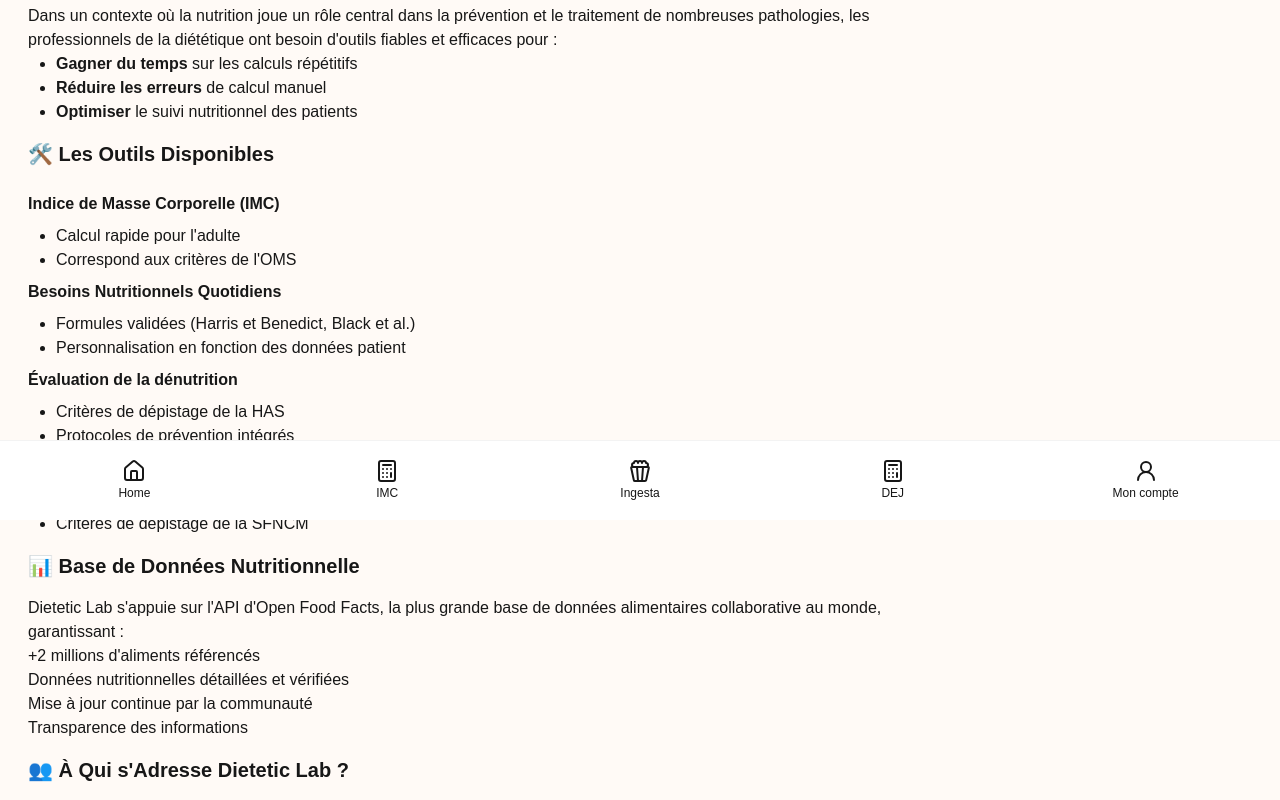
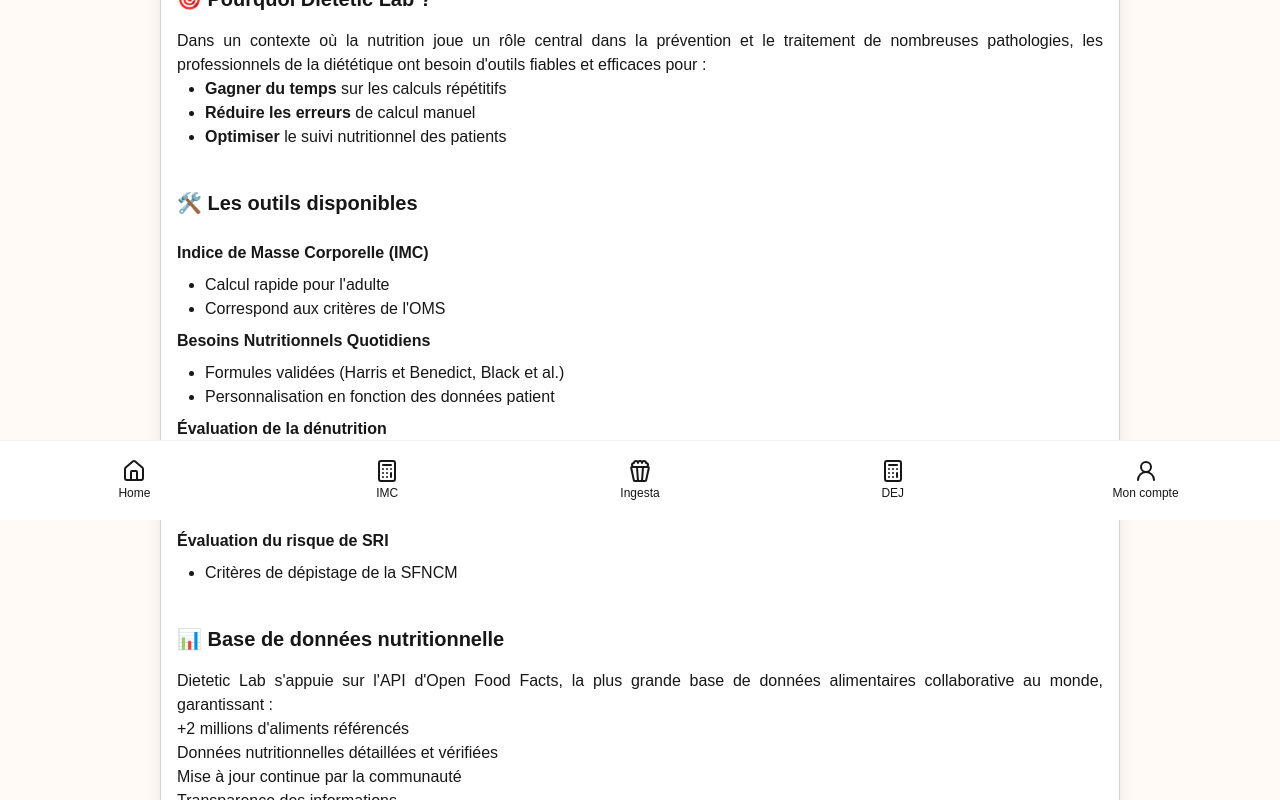
Before and after one commit to Edwige08/dietetic_lab_front, a Next.js app: page /about in a window 1280 px wide. Shown: the part 280-1080 px from the top of the page. Built offline with nearby package versions, Linux system fonts and the light colour scheme.

Commit message:
fix: some css on about page

```diff
--- a/src/app/about/page.tsx
+++ b/src/app/about/page.tsx
@@ -3,10 +3,11 @@
 
 export default function Home() {
     return (
-        <div className="flex flex-col p-4 m-3 w-[90%] md:w-[75%] ">
+        <div className="flex flex-col items-center">
             <Title
                 text="À propos de Dietetic Lab"
             />
+            <div className="flex flex-col p-4 m-3 w-[90%] md:w-[75%] bg-white border border-gray-300 rounded-xl shadow-xl text-justify">
 
                 <TitleTwo
                     text="🔬 La mission de Dietetic Lab"
@@ -14,6 +15,7 @@
                 <p>
                     Dietetic Lab est une application web innovante conçue spécifiquement pour accompagner les diététicien.ne.s et nutritionnistes dans leur pratique quotidienne. L'objectif est de simplifier et d'optimiser les calculs nutritionnels complexes grâce à des outils numériques précis et intuitifs.
                 </p>
+                <br />
 
                 <TitleTwo
                     text="🎯 Pourquoi Dietetic Lab ?"
@@ -26,9 +28,10 @@
                     <li><span className="font-bold">Réduire les erreurs</span> de calcul manuel</li>
                     <li><span className="font-bold">Optimiser</span> le suivi nutritionnel des patients</li>
                 </ul>
+                <br />
 
                 <TitleTwo
-                text="🛠️ Les Outils Disponibles"
+                    text="🛠️ Les outils disponibles"
                 />
                 <h3 className="my-2 font-bold">Indice de Masse Corporelle (IMC)</h3>
                 <ul className="list-disc ml-7">
@@ -60,9 +63,10 @@
                 <li>Base de données nutritionnelles Open Food Facts</li>
                 <li>Comparaison avec les recommandations</li>
             </ul> */}
+                <br />
 
                 <TitleTwo
-                text="📊 Base de Données Nutritionnelle"
+                    text="📊 Base de données nutritionnelle"
                 />
                 <p>
                     Dietetic Lab s'appuie sur l'API d'Open Food Facts, la plus grande base de données alimentaires collaborative au monde, garantissant :
@@ -73,9 +77,10 @@
                     <li>Mise à jour continue par la communauté</li>
                     <li>Transparence des informations</li>
                 </ul>
+                <br />
 
                 <TitleTwo
-                text="👥 À Qui s'Adresse Dietetic Lab ?"
+                    text="👥 À qui s'adresse Dietetic Lab ?"
                 />
                 <p>
                     Dietetic Lab s'adresse aux diététicien.ne.s et à l'ensemble des professionnels de la nutrition afin de faciliter les calculs du quotidien.
@@ -85,8 +90,10 @@
 
                 <p className="pt-5 italic">
                     Dietetic Lab - L'innovation au service de la nutrition professionnelle.
+                    <br />
                     Développé avec passion par une diététicienne en reconversion pour devenir développeuse web.
                 </p>
             </div>
+        </div>
     )
 }
```
Lines whose indentation alone changed are shown as unchanged.
